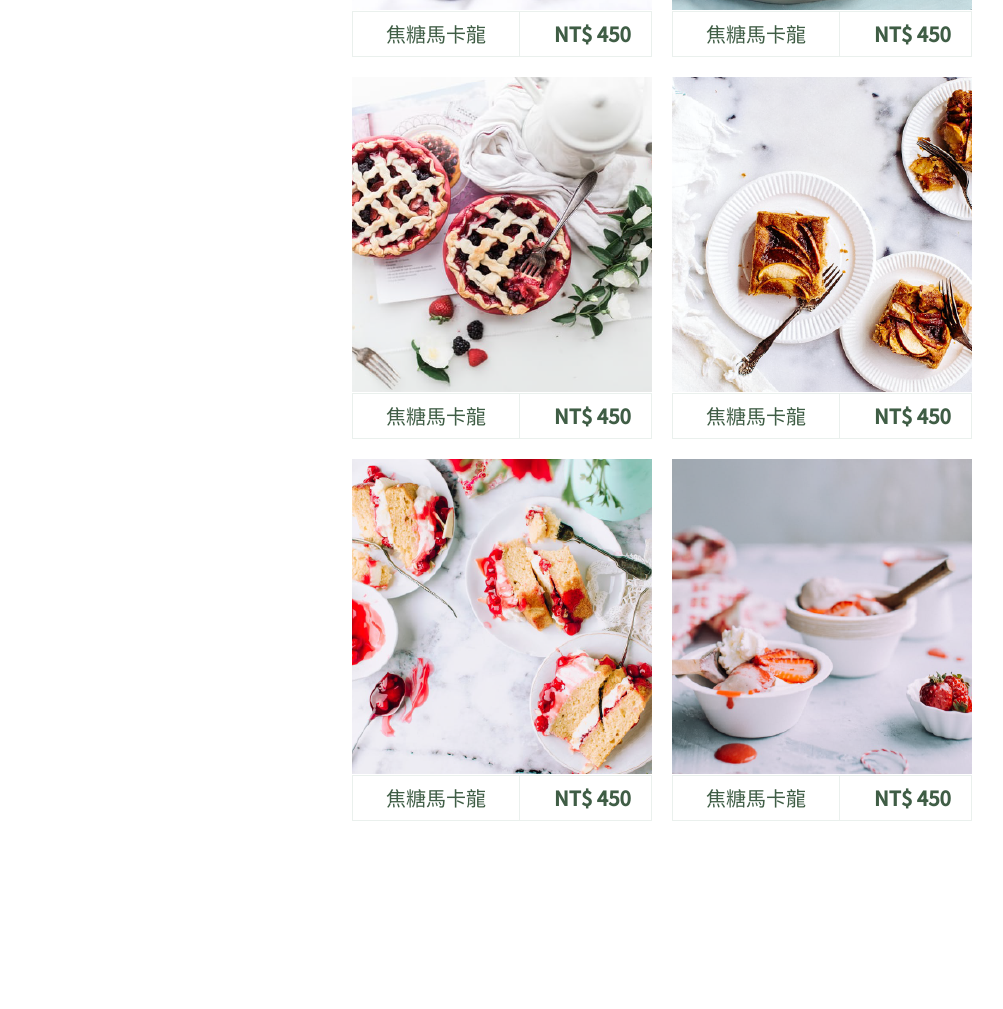
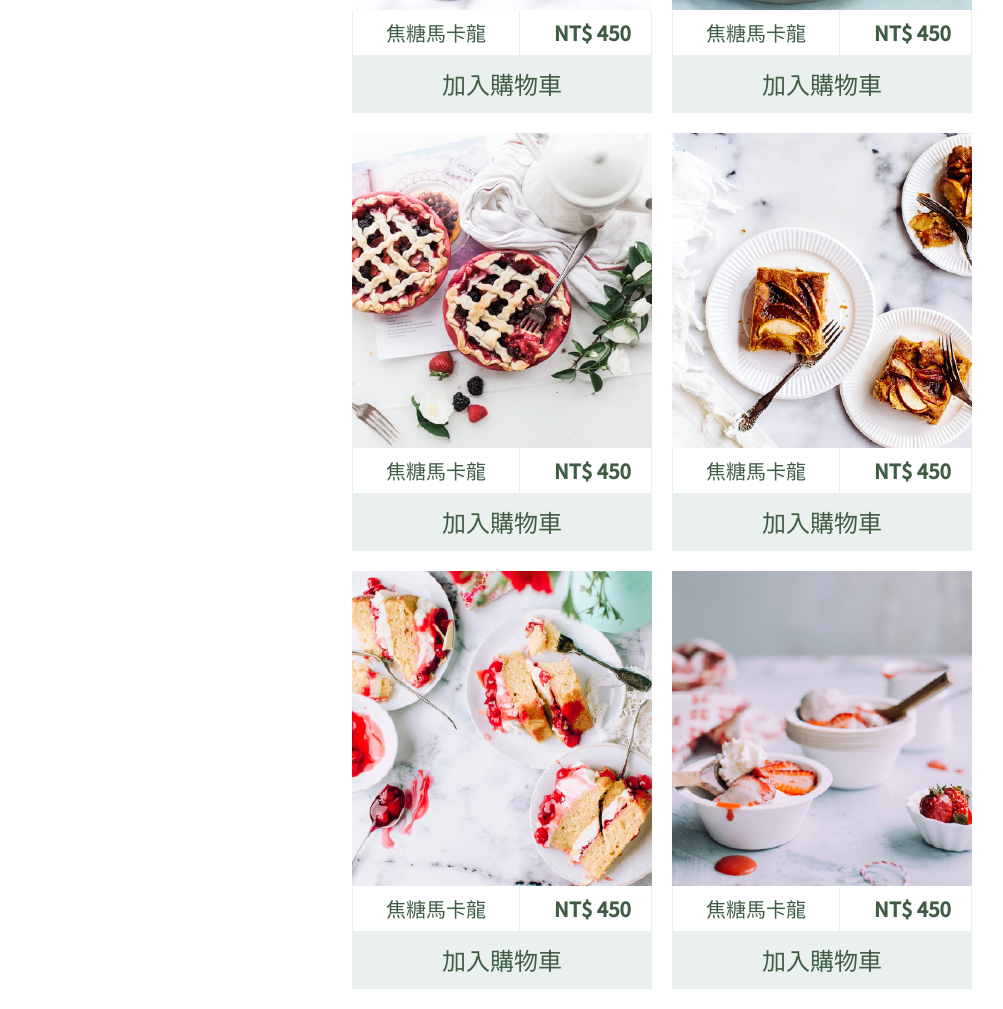
Before and after one commit to kcwang-tw/hexschool-2022-camp-task-1, a plain HTML site: page index.html in a window 1280 px wide. Shown: the part 1171-2180 px from the top of the page, without its empty margins (138-1141 px from the left). Before the commit the page ends 2012 px from the top, so only its background shows below. Drawn offline with Linux system fonts and the light colour scheme.

Commit message:
新增加入購物車按鈕

```diff
--- a/assets/css/main.css
+++ b/assets/css/main.css
@@ -9,19 +9,19 @@ main {
     width: 300px;
 }
 
-.side-nav-title, .side-nav-item {
+.side-nav-title, .side-nav-item, .add-to-cart {
     font-size: 24px;
     padding: 16px 0;
     text-align: center;
     display: block;
 }
 
-.side-nav-item {
+.side-nav-item, .add-to-cart {
     border: 1px solid #EAF0ED;
     box-sizing: border-box;
 }
 
-.side-nav-item:hover {
+.side-nav-item:hover, .add-to-cart:hover {
     background: #3F5D45;
     color: #EAF0ED;
 }
@@ -39,7 +39,7 @@ main {
 
 .product-info {
     display: flex;
-    border: 1px solid #EAF0ED;
+    border-left: 1px solid #EAF0ED;
 }
 
 .product-name {
@@ -51,6 +51,7 @@ main {
 }
 
 .price {
+    border-right: 1px solid #EAF0ED;
     color: #3F5D45;
     font-size: 20px;
     font-weight: bold;
--- a/index.html
+++ b/index.html
@@ -61,6 +61,7 @@
                             NT$ 450
                         </div>
                     </div>
+                    <a href="#" class="add-to-cart text-primary bg-secondary">加入購物車</a>
                 </li>
                 <li class="product">
                     <img src="./assets/images/p-2.png" alt="焦糖馬卡龍">
@@ -72,6 +73,7 @@
                             NT$ 450
                         </div>
                     </div>
+                    <a href="#" class="add-to-cart text-primary bg-secondary">加入購物車</a>
                 </li>
                 <li class="product">
                     <img src="./assets/images/p-3.png" alt="焦糖馬卡龍">
@@ -83,6 +85,7 @@
                             NT$ 450
                         </div>
                     </div>
+                    <a href="#" class="add-to-cart text-primary bg-secondary">加入購物車</a>
                 </li>
                 <li class="product">
                     <img src="./assets/images/p-4.png" alt="焦糖馬卡龍">
@@ -94,6 +97,7 @@
                             NT$ 450
                         </div>
                     </div>
+                    <a href="#" class="add-to-cart text-primary bg-secondary">加入購物車</a>
                 </li>
                 <li class="product">
                     <img src="./assets/images/p-5.png" alt="焦糖馬卡龍">
@@ -105,6 +109,7 @@
                             NT$ 450
                         </div>
                     </div>
+                    <a href="#" class="add-to-cart text-primary bg-secondary">加入購物車</a>
                 </li>
                 <li class="product">
                     <img src="./assets/images/p-6.png" alt="焦糖馬卡龍">
@@ -116,6 +121,7 @@
                             NT$ 450
                         </div>
                     </div>
+                    <a href="#" class="add-to-cart text-primary bg-secondary">加入購物車</a>
                 </li>
             </ul>
         </main>
```
